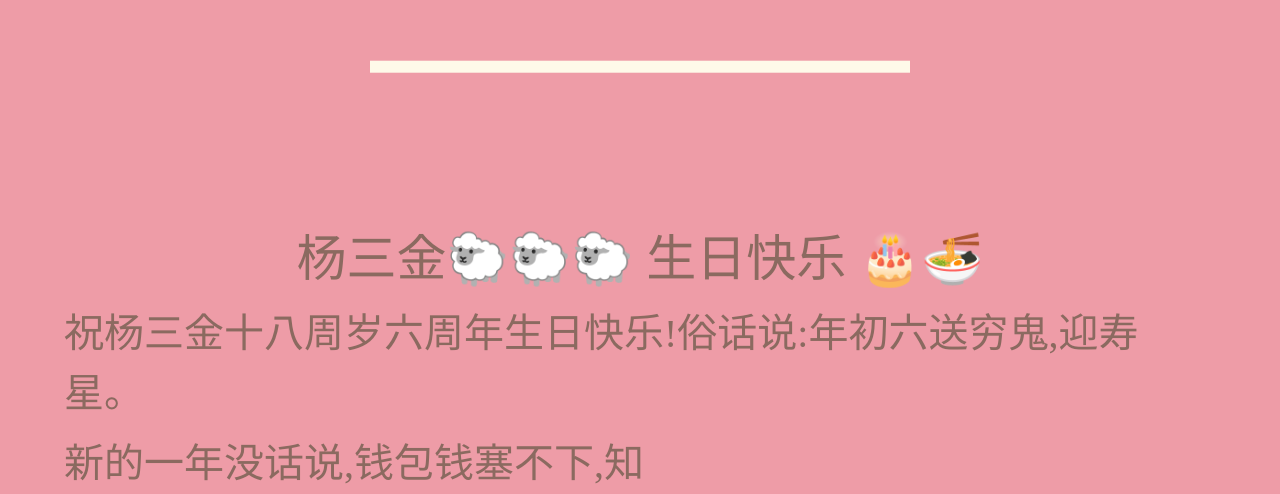
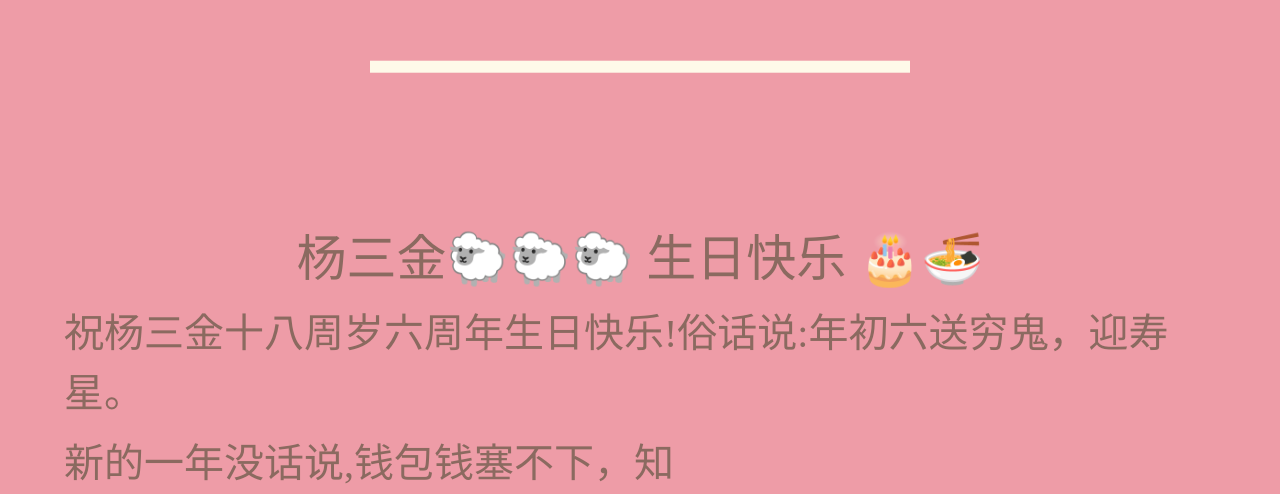
Before and after one commit to jiyuxuangege/yx-happybirthday, a plain HTML site: page index.html in a window 1280 px wide. Shown: the part 706-1200 px from the top of the page. Drawn offline with Linux system fonts and the light colour scheme.

Commit message:
修改细节

```diff
--- a/index.html
+++ b/index.html
@@ -5,7 +5,7 @@
 
   <meta charset="UTF-8">
 
-  <title>HTML5/CSS3生日蛋糕动画DEMO演示</title>
+  <title>三金happy birthday!!!</title>
 
   <link rel="stylesheet" href="css/reset.css">
 
--- a/js/index.js
+++ b/js/index.js
@@ -1,9 +1,9 @@
 $(function() {
-  var benediction = "祝 杨 三 金 十 八 周 岁 六 周 年 生 日 快 乐 ! 俗 话 说: 年 初 六 送 穷 鬼,  迎 寿 星。".split(' ');
+  var benediction = "祝 杨 三 金 十 八 周 岁 六 周 年 生 日 快 乐 ! 俗 话 说: 年 初 六 送 穷 鬼，  迎 寿 星。".split(' ');
   var benediction2 = `
-  新 的 一 年 没 话 说, 钱 包 钱 塞 不 下, 知 识 一 学 就 会, 医 术 小 华 佗。
-  然 后 最 重 要 的 是 开 开 心 心 下 去 , 我 觉 得 你 的 笑 容 超 灿 烂 哈。
-  再 然 后 祝 福 的 话 想 不 到 了,  日 子 长 慢 慢 补 充 😎。`.split(' ');
+  新 的 一 年 没 话 说, 钱 包 钱 塞 不 下， 知 识 一 学 就 会, 医 术 小 华 佗。
+  然 后 最 重 要 的 是 开 开 心 心 下 去 ， 我 觉 得 你 的 笑 容 超 灿 烂 哈。
+  再 然 后 祝 福 的 话 想 不 到 了，  日 子 长 慢 慢 补 充 😎。`.split(' ');
 
   function print(text, dom, time) {
     var timer = null;
@@ -23,6 +23,8 @@ $(function() {
 
   var benedDom = $("#benediction");
   var benedDom2 = $("#benediction2");
-  print(benediction, benedDom, 100)
-  print(benediction2, benedDom2, 300)
+  print(benediction, benedDom, 50)
+  setTimeout(function() {
+    print(benediction2, benedDom2, 250)
+  }, 1000)
 })
```
